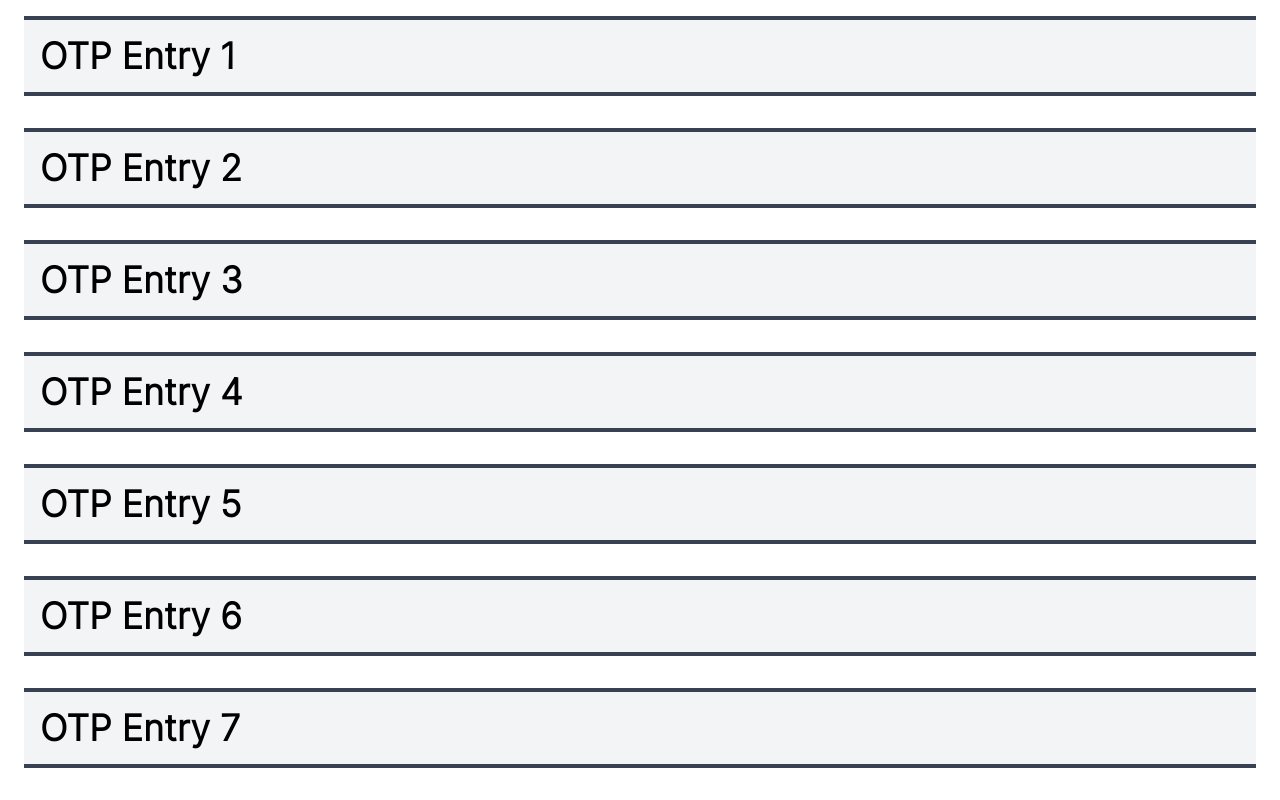
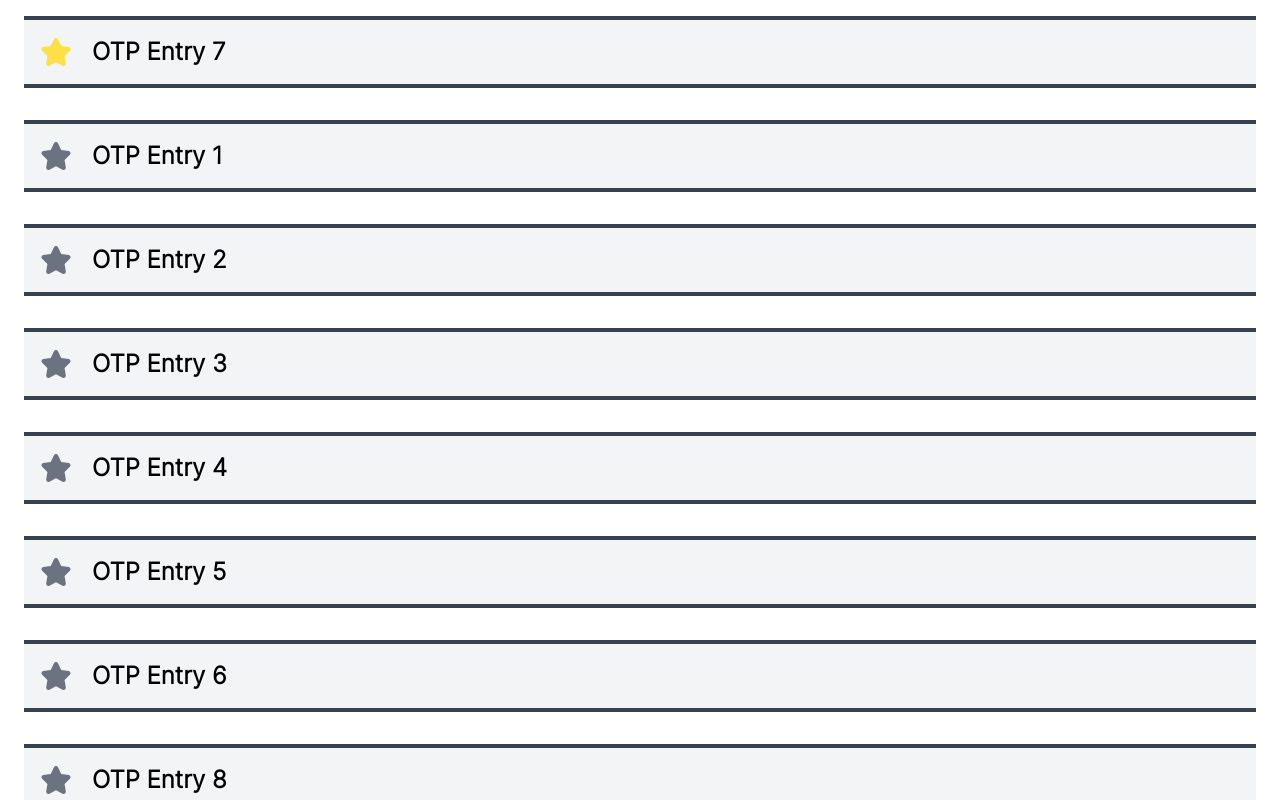
Before and after one commit to aesthetic0001/totp, a React (Vite) app: page / in a window 1280 px wide. Shown: the top 800 px of the page. Built offline with nearby package versions, Linux system fonts and the light colour scheme.

Commit message:
added favourites system

```diff
--- a/src/components/OTPEntry.jsx
+++ b/src/components/OTPEntry.jsx
@@ -1,9 +1,25 @@
 // a flexible component which displays a single OTP entry, taking up its entire width in the flex row
-const OTPEntry = ({title}) => {
+import React, {useState} from 'react';
+
+const OTPEntry = ({title, oldFavourite, savePreference}) => {
+    const [favourite, setFavourite] = useState(oldFavourite);
+
     return (
-        <div className="flex bg-gray-100 hover:bg-green-300 hover:scale-105 transition-all ease-in-out mx-6 my-4 border-y-4 border-gray-700 cursor-pointer">
+        <div
+            className="relative flex bg-gray-100 hover:bg-green-300 transition-all ease-in-out mx-6 my-4 border-y-4 border-gray-700 cursor-pointer">
+            <div className="flex items-center hover:scale-125 transition-all ease-in-out" onClick={() => {
+                setFavourite(!favourite);
+                savePreference(!favourite);
+            }}>
+                <svg className={(favourite ? "text-yellow-300" : "text-gray-500") + " w-8 h-8 m-4 me-1 transition-all ease-in-out"}
+                     aria-hidden="true" xmlns="http://www.w3.org/2000/svg"
+                     fill="currentColor" viewBox="0 0 22 20">
+                    <path
+                        d="M20.924 7.625a1.523 1.523 0 0 0-1.238-1.044l-5.051-.734-2.259-4.577a1.534 1.534 0 0 0-2.752 0L7.365 5.847l-5.051.734A1.535 1.535 0 0 0 1.463 9.2l3.656 3.563-.863 5.031a1.532 1.532 0 0 0 2.226 1.616L11 17.033l4.518 2.375a1.534 1.534 0 0 0 2.226-1.617l-.863-5.03L20.537 9.2a1.523 1.523 0 0 0 .387-1.575Z"/>
+                </svg>
+            </div>
             <div className="p-4">
-                <h1 className="text-4xl font-bold font-['Inter var'] text-center">{title}</h1>
+                <h1 className="text-2xl font-bold font-['Inter var'] text-center">{title}</h1>
             </div>
         </div>
     );
--- a/src/pages/OTPMenu.jsx
+++ b/src/pages/OTPMenu.jsx
@@ -1,11 +1,25 @@
 import OTPEntry from "../components/OTPEntry.jsx";
 
 function OTPMenu() {
+    const OTPEntries = {}
+
+    for (let i = 0; i < 10; i++) {
+        OTPEntries[i] = {
+            title: `OTP Entry ${i + 1}`,
+            oldFavourite: Math.random() < 0.5
+        }
+    }
+
+    const savePreference = (favourite) => {
+        console.log(favourite);
+    }
+
     return (
         <div className="h-screen">
             <div className="flex flex-col overflow-y-scroll smooth-scroll">
-              {Array.from({length: 10}, (_, i) => (
-                    <OTPEntry key={i} title={`OTP Entry ${i + 1}`} />
+            {/*    sort by favourites then index */}
+                {Object.keys(OTPEntries).sort((a, b) => OTPEntries[a].oldFavourite ? -1 : OTPEntries[b].oldFavourite ? 1 : a - b).map((key) => (
+                    <OTPEntry key={key} title={OTPEntries[key].title} oldFavourite={OTPEntries[key].oldFavourite} savePreference={savePreference}/>
                 ))}
             </div>
         </div>
```
Lines whose indentation alone changed are shown as unchanged.
